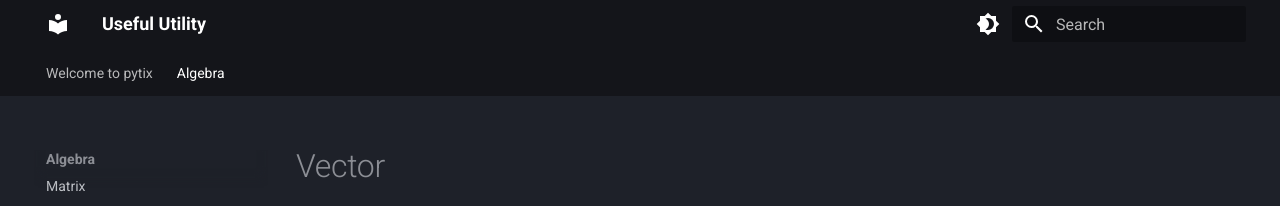
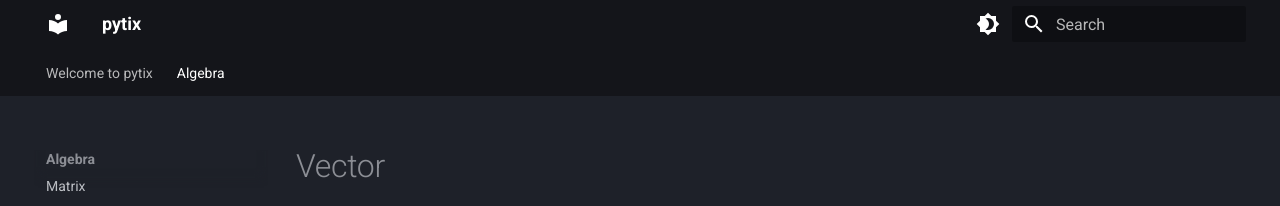
Before and after one commit to SirMrManuel0/pytix, an MkDocs documentation site: the page built from docs/algebra/Vector.md, in a window 1280 px wide. Shown: the top 206 px of the page. Built offline with MkDocs 1.6.1 and Material for MkDocs 9.7.7, drawn with Linux system fonts in a browser that asks for light colours.

Commit message:
update docs

```diff
--- a/mkdocs.yml
+++ b/mkdocs.yml
@@ -1,5 +1,5 @@
-site_name: Useful Utility
-site_url: https://sirmrmanuel0.github.io/usefull_utility_py/
+site_name: pytix
+site_url: https://sirmrmanuel0.github.io/pytix/
 theme:
   name: material
   features:
```
